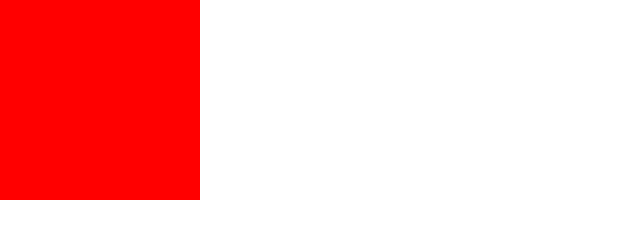
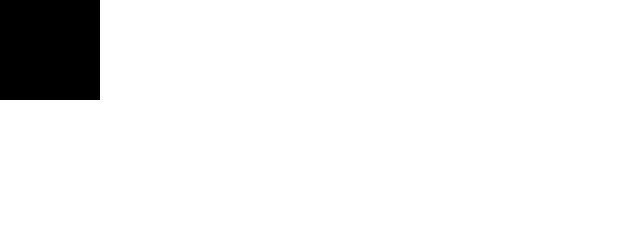
Before and after one commit to shoukailiang/my-component, a website: page drag/index.html in a window 1280 px wide. Shown: the whole page, without its empty margins (0-640 px from the left). Drawn offline with Linux system fonts and the light colour scheme.

Commit message:
changing the user custom attribute of the  drag component

```diff
--- a/drag/index.html
+++ b/drag/index.html
@@ -10,9 +10,12 @@
 </head>
 
 <body>
-  <div id="box1"></div>
-
+  <div id="box1" data-config='{"width": "100px","height": "100px","backgroundColor": "black","position": "absolute"}'></div>
   <script src="./index.js"></script>
+  <script>
+    var div1 = new Drag('box1');
+    div1.init();
+  </script>
 </body>
 
 </html>
--- a/drag/index.js
+++ b/drag/index.js
@@ -1,64 +1,62 @@
-window.onload = function () {
-  var div1 = new Drag('box1');
-}
+(function () {
+  // Drag 类
   class Drag {
-  constructor(id) {
+    constructor (id) {
       this.disX = 0;
       this.disY = 0;
       this.oDiv = document.getElementById(id);
-    this.init()
-  }
-  init() {
-    var _this = this;
-    this.oDiv.onmousedown = function (ev) {
-      var ev = ev || window.event;
-      /* 传入_this,为了下面不在重复写 */
-      _this.fnDown(ev, _this)
-    };
-    /* 默认 */
-    this.changeSth({
+      // 默认设置
+      this.config = {
         'width': '200px',
         'height': '200px',
         'backgroundColor': 'red',
         'position': 'absolute'
-    })
+      };
+      // 若有自定义属性，那就合并
+      if (this.getConfig()) {
+        Object.assign(this.config, this.getConfig());
+      }
+      console.log(this.config);
+      this.init();
+    }
+    getConfig () {
+      var config = this.oDiv.getAttribute('data-config');
+      if (config && config !== '') {
+        return JSON.parse(config);
+      } else {
+        return null;
+      }
+    }
+    init () {
+      var _this = this;
+      this.oDiv.onmousedown = function (ev) {
+        /* 传入_this,为了下面不在重复写 */
+        _this.fnDown(ev, _this);
+      };
+      // 改变设置的属性
+      for (const i in this.config) {
+        this.oDiv.style[i] = this.config[i];
+      }
     }
     /* 拖拽本体 */
-  fnDown(ev, _this) {
+    fnDown (ev, _this) {
       this.disX = ev.clientX - this.oDiv.offsetLeft;
       this.disY = ev.clientY - this.oDiv.offsetTop;
       document.onmousemove = function (ev) {
         _this.fnMove(ev);
-    }
+      };
       document.onmouseup = this.fnUp;
       /* 阻止默认事件 */
       return false;
     }
-  fnMove(ev) {
+    fnMove (ev) {
       this.oDiv.style.left = ev.clientX - this.disX + 'px';
       this.oDiv.style.top = ev.clientY - this.disY + 'px';
-
-  }
-  fnUp() {
+    };
+    fnUp () {
       document.onmousemove = null;
       document.onmouseup = null;
     }
-  /* 改变一些样式 */
-  changeSth(json) {
-    for (var attr in json) {
-      /* 判断是否css样式表中已经定义了css */
-      if (json[attr] != getStyle(this.oDiv, attr)) {
-        this.oDiv.style[attr] = json[attr]
   }
-    }
-  }
-}
-/*获取最终的css */
-function getStyle(obj, attr) {
-  if (obj.currentStyle) {
-    return obj.currentStyle[attr];
-  }
-  else {
-    return getComputedStyle(obj, false)[attr];
-  }
-}
+  window.Drag = Drag;
+})();
```
Lines whose indentation alone changed are shown as unchanged.
